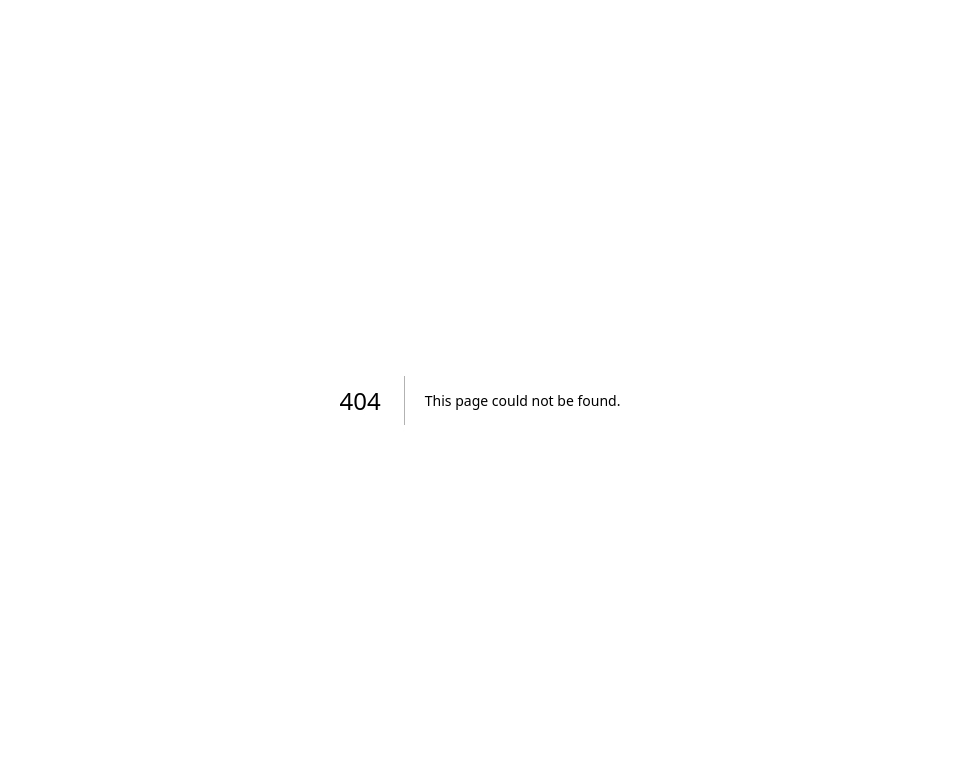
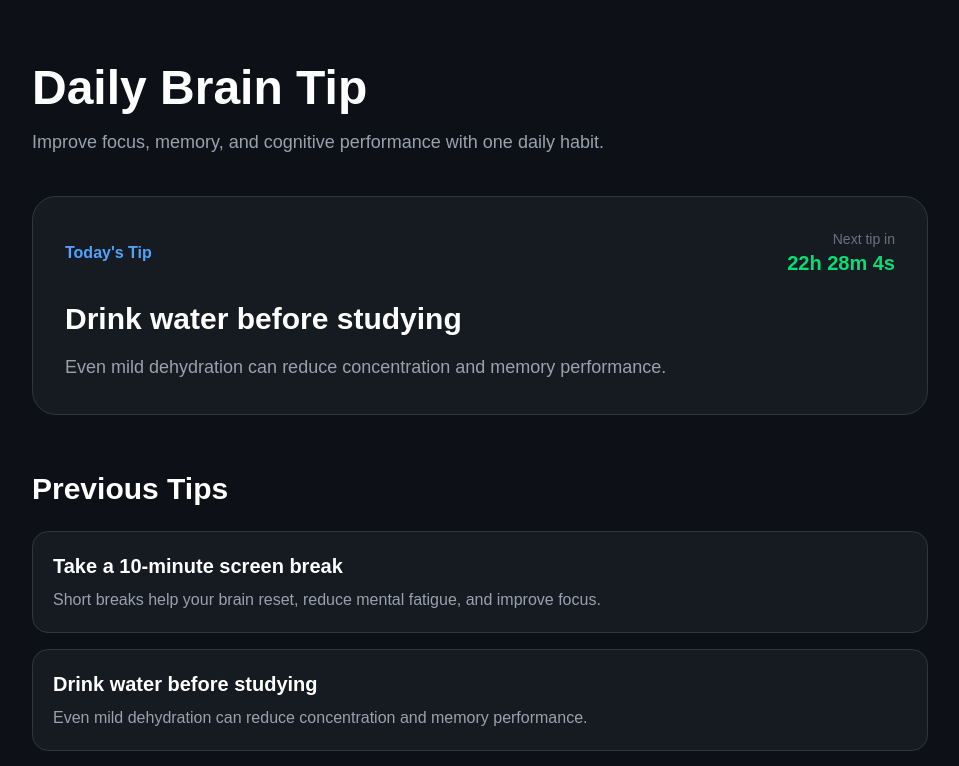
Before and after one commit to mohammed-max20/qizlyiq, a Next.js app: page /daily-tip in a window 1280 px wide. Before the commit this address had no page. Shown: the top 766 px of the page, without its empty margins (160-1119 px from the left). Built offline with nearby package versions, Linux system fonts and the light colour scheme.

Commit message:
Added daily brain tip page

```diff
--- /dev/null
+++ b/app/daily-tip/page.tsx
@@ -0,0 +1,109 @@
+"use client";
+
+import { useEffect, useState } from "react";
+
+const tips = [
+  {
+    title: "Take a 10-minute screen break",
+    text: "Short breaks help your brain reset, reduce mental fatigue, and improve focus.",
+  },
+  {
+    title: "Drink water before studying",
+    text: "Even mild dehydration can reduce concentration and memory performance.",
+  },
+  {
+    title: "Sleep is brain training",
+    text: "Good sleep improves memory storage, focus, and mental recovery.",
+  },
+  {
+    title: "Walk for 15 minutes",
+    text: "Light movement increases blood flow and improves cognitive performance.",
+  },
+];
+
+export default function DailyTipPage() {
+  const [timeLeft, setTimeLeft] = useState("");
+
+  const today = new Date();
+
+  const dayIndex = Math.floor(today.getTime() / 86400000) % tips.length;
+
+  const tip = tips[dayIndex];
+
+  useEffect(() => {
+    const updateCountdown = () => {
+      const now = new Date();
+
+      const nyTime = new Date(
+        now.toLocaleString("en-US", {
+          timeZone: "America/New_York",
+        }),
+      );
+
+      const next = new Date(nyTime);
+
+      next.setHours(7, 0, 0, 0);
+
+      if (nyTime >= next) {
+        next.setDate(next.getDate() + 1);
+      }
+
+      const diff = next.getTime() - nyTime.getTime();
+
+      const hours = Math.floor(diff / 1000 / 60 / 60);
+      const minutes = Math.floor((diff / 1000 / 60) % 60);
+      const seconds = Math.floor((diff / 1000) % 60);
+
+      setTimeLeft(`${hours}h ${minutes}m ${seconds}s`);
+    };
+
+    updateCountdown();
+
+    const interval = setInterval(updateCountdown, 1000);
+
+    return () => clearInterval(interval);
+  }, []);
+
+  return (
+    <main className="min-h-screen bg-[#0d1117] text-white px-6 py-16">
+      <div className="max-w-4xl mx-auto">
+        <h1 className="text-5xl font-black mb-4">Daily Brain Tip</h1>
+
+        <p className="text-gray-400 text-lg mb-10">
+          Improve focus, memory, and cognitive performance with one daily habit.
+        </p>
+
+        <div className="bg-[#161b22] border border-[#30363d] rounded-3xl p-8 mb-6">
+          <div className="flex items-center justify-between mb-6">
+            <p className="text-blue-400 font-semibold">Today&apos;s Tip</p>
+
+            <div className="text-right">
+              <p className="text-sm text-gray-500">Next tip in</p>
+
+              <p className="text-xl font-bold text-green-400">{timeLeft}</p>
+            </div>
+          </div>
+
+          <h2 className="text-3xl font-black mb-4">{tip.title}</h2>
+
+          <p className="text-gray-400 text-lg leading-relaxed">{tip.text}</p>
+        </div>
+
+        <h2 className="text-3xl font-black mb-6 mt-14">Previous Tips</h2>
+
+        <div className="grid gap-4">
+          {tips.map((item, index) => (
+            <div
+              key={index}
+              className="bg-[#161b22] border border-[#30363d] rounded-2xl p-5"
+            >
+              <h3 className="text-xl font-bold mb-2">{item.title}</h3>
+
+              <p className="text-gray-400">{item.text}</p>
+            </div>
+          ))}
+        </div>
+      </div>
+    </main>
+  );
+}
--- a/app/page.tsx
+++ b/app/page.tsx
@@ -92,6 +92,13 @@ export default function Home() {
           >
             View More Tests
           </a>
+
+          <a
+            href="/daily-tip"
+            className="border border-gray-700 hover:border-green-500 transition px-8 py-4 rounded-2xl text-lg font-bold bg-[#161b22]"
+          >
+            Daily Brain Tip
+          </a>
         </div>
       </div>
       <footer className="absolute bottom-6 text-gray-500 text-sm flex gap-6">
```
